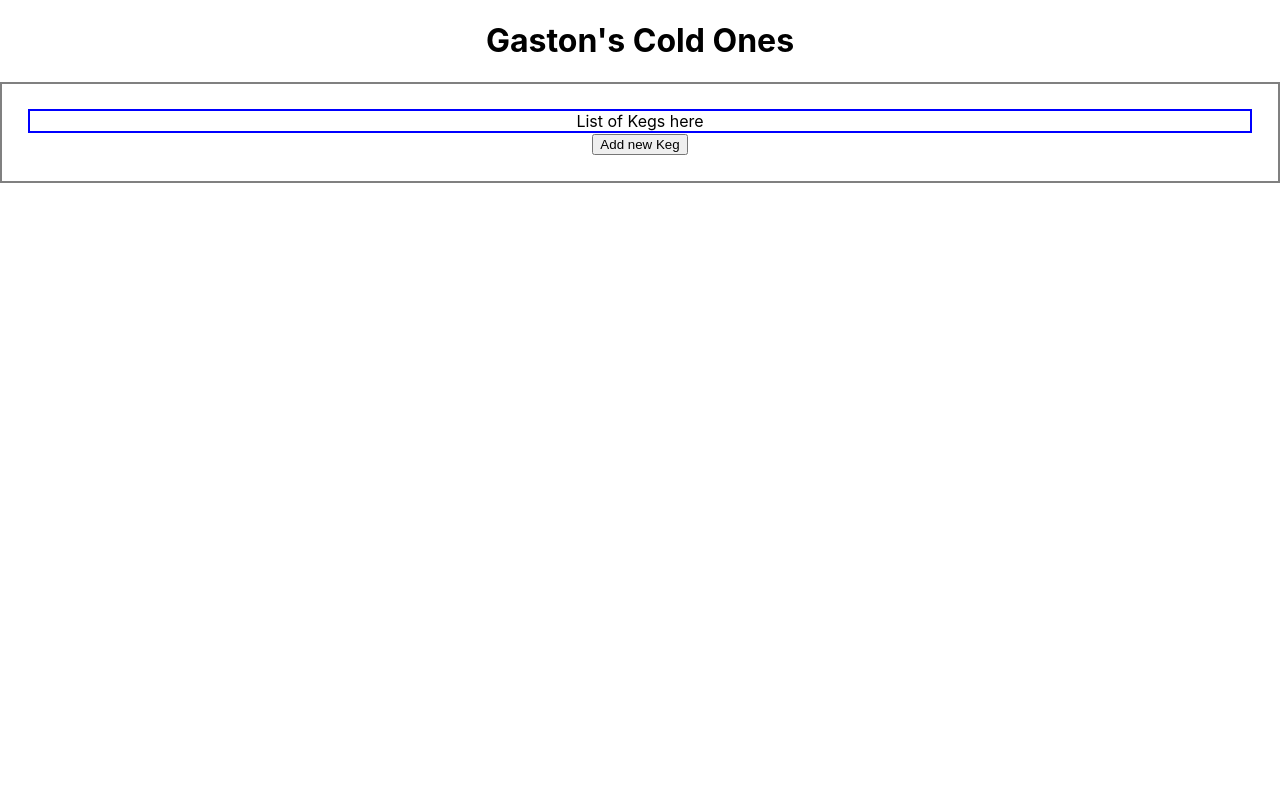
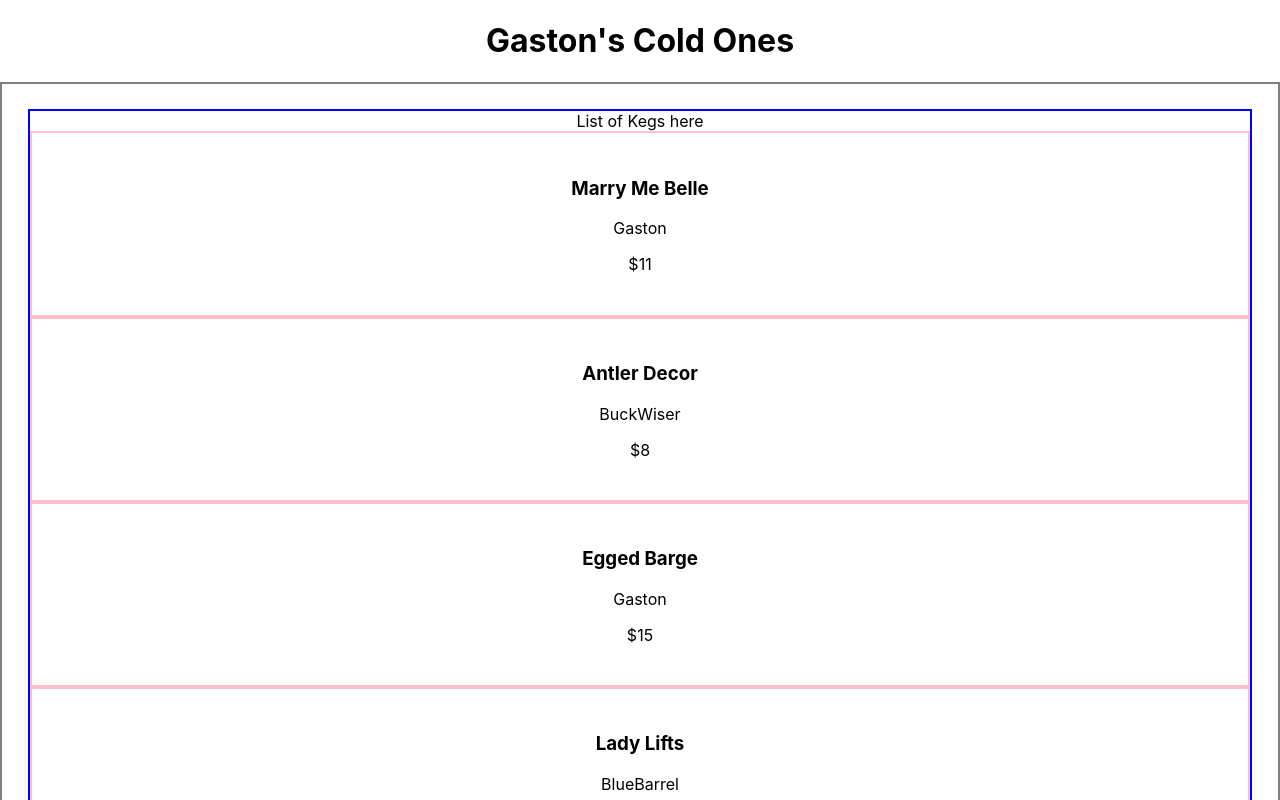
Before and after one commit to KeturahDev/gastons-cold-ones, a React (Create React App) app: page / in a window 1280 px wide. Shown: the top 800 px of the page. Built offline with nearby package versions, Linux system fonts and the light colour scheme.

Commit message:
create display preset data in keglist component

```diff
--- /dev/null
+++ b/src/Components/Keg/Keg.js
@@ -0,0 +1,26 @@
+import React from 'react';
+import PropTypes from 'prop-types';
+function Keg(props){
+  return(
+    <React.Fragment>
+      <div style={{border: "2px solid pink", padding: "2%"}}>
+        <h3>{props.name}</h3>
+        <p>{props.brand}</p>
+        <p>{props.price}</p>
+        <p>{props.alcContent}</p>
+      </div>
+    </React.Fragment>
+  );
+}
+
+Keg.propType = {
+  name: PropTypes.string,
+  brand: PropTypes.string,
+  price: PropTypes.string,
+  alcContent: PropTypes.string,
+  id: PropTypes.string,
+  key: PropTypes.string,
+  pints: PropTypes.string,
+}
+
+export default Keg;
--- a/src/Components/Keg/KegController.js
+++ b/src/Components/Keg/KegController.js
@@ -2,6 +2,7 @@ import React from "react";
 import KegList from "./KegList";
 import KegDetails from "./KegDetails";
 import KegForm from "./KegForm";
+import { Kegs } from "./../../PresetData/GasonsKegs";
 
 class KegController extends React.Component{
   constructor(props){
@@ -9,7 +10,7 @@ class KegController extends React.Component{
     this.state={
       formVisible: false,
       selectedKeg: null,
-      // kegList:
+      kegList: Kegs
     }
   }
 
@@ -32,7 +33,7 @@ class KegController extends React.Component{
       };
     } else {
       return{
-        component: <KegList/>,
+        component: <KegList list={this.state.kegList}/>,
         buttonText: "Add new Keg"
       }
     }
--- a/src/Components/Keg/KegList.js
+++ b/src/Components/Keg/KegList.js
@@ -1,15 +1,31 @@
 import React from 'react';
-// import PropTypes from 'prop-types';
+import PropTypes from 'prop-types';
+import Keg from "./Keg";
 
-function KegList(){
+function KegList(props){
   return(
     <React.Fragment>
       <div style={{border: "2px solid blue"}}>
         List of Kegs here
-
+        {
+          props.list.map(keg =>
+            <Keg
+            name={keg.name}
+            price={keg.price}
+            pints={keg.pints}
+            brand={keg.brand}
+            id={keg.id}
+            key={keg.id}
+            alcCont={keg.alcoholContent}/>
+          )
+        }
       </div>
     </React.Fragment>
   );
 }
 
+KegList.propTypes = {
+  list: PropTypes.arrayOf(PropTypes.object)
+}
+
 export default KegList;
--- a/src/PresetData/GasonsKegs.js
+++ b/src/PresetData/GasonsKegs.js
@@ -6,7 +6,7 @@ export const Kegs = [
     brand: "Gaston",
     price: "$11",
     alcoholContent: "12%",
-    description: "My specially made whisky to get Belle to losen up and just marry me like I know she should.",
+    description: "My specially made Vodka cocktail to get Belle to losen up and just marry me like I know she should.",
     pints: 124,
     id: v4()
   },
@@ -33,7 +33,7 @@ export const Kegs = [
     brand: "BlueBarrel",
     price: "$6",
     alcoholContent: "5%",
-    description: "A light beer for the ladies to sip on them while I raise there tables.",
+    description: "A light beer for the ladies to sip on while I raise there tables.",
     pints: 124,
     id: v4()
   },
```
